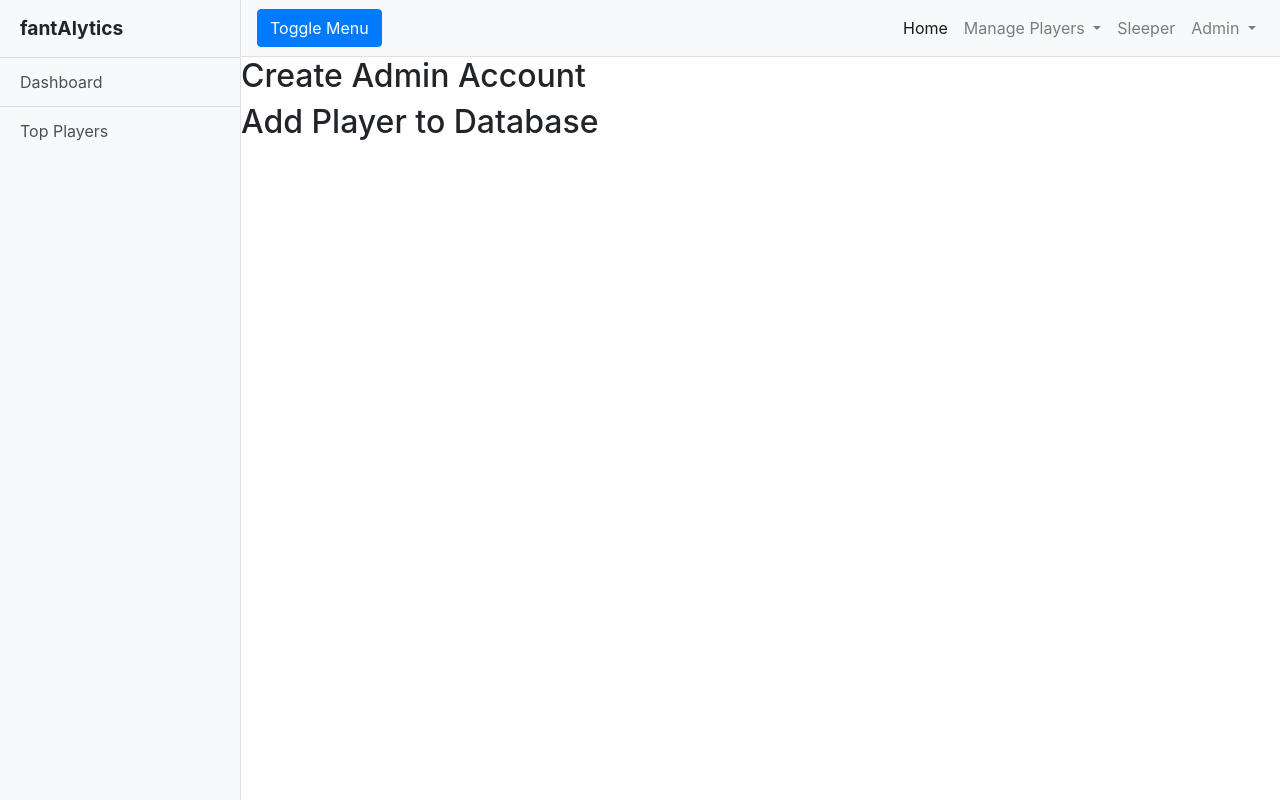
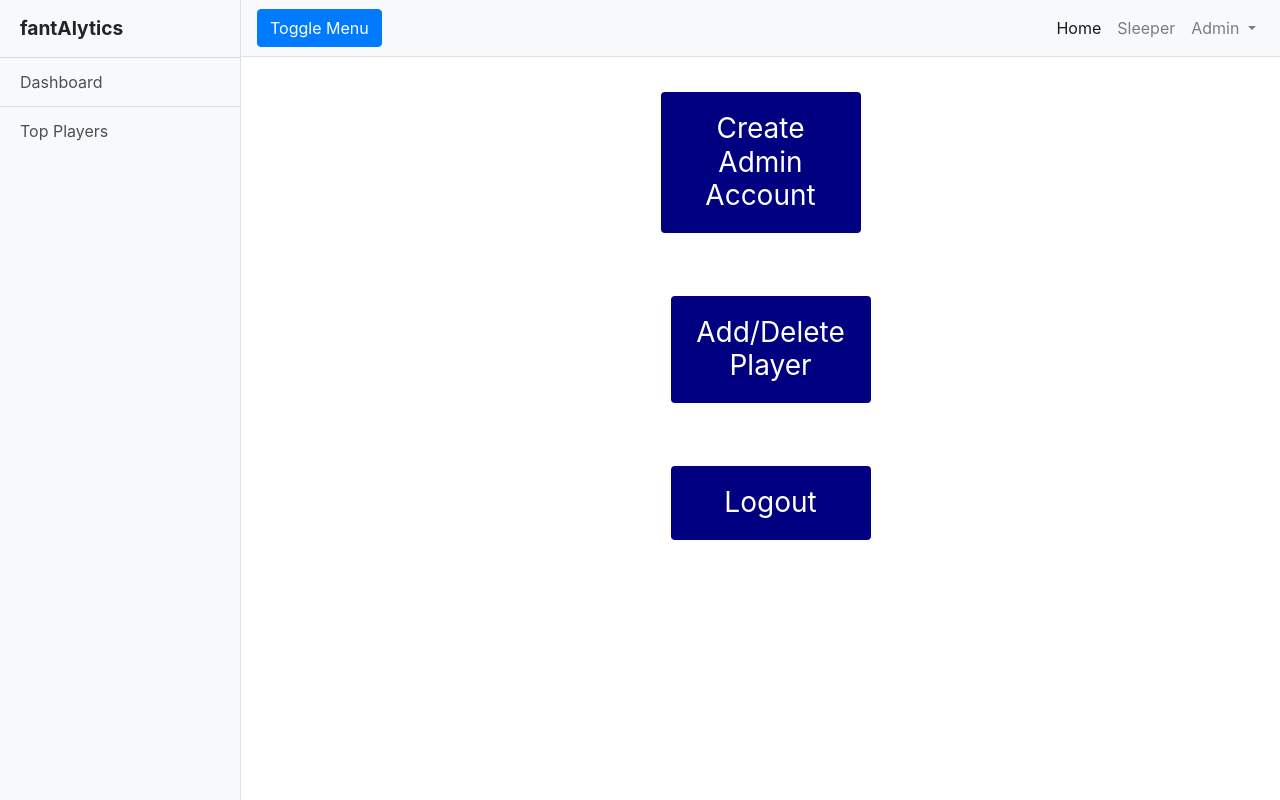
Before and after one commit to ht4703ne/MetroState-Capstone, a PHP site: page /admin.php in a window 1280 px wide. Run offline with PHP 8.4, Linux system fonts and the light colour scheme; some libraries are stand-ins or nearby versions.

Commit message:
Fixes and admin page complete

```diff
--- a/CAPSTONE_2/admin.php
+++ b/CAPSTONE_2/admin.php
@@ -3,7 +3,69 @@ session_start();
 ?>
 <!DOCTYPE html>
 <html lang="en">
+<style>
+      #display {
+				font-weight: 900;
+				color: navy;
+			}
 
+			.grid-container {
+				display: grid;
+				grid-template-columns: auto auto;
+
+			}
+			.grid-item {
+				padding: 10px;
+				font-size: 30px;
+				text-align: center;
+			}
+
+
+			.button {
+				display: inline-block;
+				border-radius: 4px;
+				background-color: #000080;
+				border: none;
+				color: #FFFFFF;
+				text-align: center;
+				font-size: 28px;
+				padding: 20px;
+				width: 200px;
+				transition: all 0.5s;
+				cursor: pointer;
+				margin: 5px;
+			}
+
+		.button span {
+				cursor: pointer;
+				display: inline-block;
+				position: relative;
+				transition: 0.5s;
+			}
+
+		.button span:after {
+				content: '\00bb';
+				position: absolute;
+				opacity: 0;
+				top: 0;
+				right: -20px;
+				transition: 0.5s;
+			}
+
+		.button:hover span {
+				padding-right: 25px;
+			}
+
+		.button:hover span:after {
+				opacity: 1;
+				right: 0;
+    }
+    .button-center {
+      text-align: center;
+      padding: 15px;
+      margin: 15px;
+    }
+</style>
 <head>
 
   <meta charset="utf-8">
@@ -13,6 +75,11 @@ session_start();
 </head>
 
 <body>
-<h2 a href="#" class="">Create Admin Account</h2>
-<h2 a href="#" class="">Add Player to Database</h2>
+
+<div class= "button-center">
+<h2><a href="create_admin.php" class="grid-item"><button class="button"><span>Create Admin Account</span></h2>
+<h2><a href="#" class="grid-item"><button class="button"><span>Add/Delete Player</span></h2>
+<h2><a href="logout.php" class="grid-item"><button class="button"><span>Logout</span></h2>
+</div>
+
 </body>
--- /dev/null
+++ b/CAPSTONE_2/create_admin.php
@@ -0,0 +1,3 @@
+<?php include('./shared/navigation.php');
+session_start();
+?>
--- a/CAPSTONE_2/shared/navigation.php
+++ b/CAPSTONE_2/shared/navigation.php
@@ -71,16 +71,6 @@
             <li class="nav-item active">
               <a class="nav-link" href="index.php">Home <span class="sr-only">(current)</span></a>
             </li>
-            <li class="nav-item dropdown">
-              <a class="nav-link dropdown-toggle" href="#" id="navbarDropdown" role="button" data-toggle="dropdown" aria-haspopup="true" aria-expanded="false">
-                Manage Players
-              </a>
-              <div class="dropdown-menu dropdown-menu-right" aria-labelledby="navbarDropdown">
-                <a class="dropdown-item" href="#">Player Managment</a>
-                <a class="dropdown-item" href="#">Add Player</a>
-                <a class="dropdown-item" href="#">Delet Player</a>
-              </div>
-            </li>
             <li class="nav-item">
               <a class="nav-link" href="https://sleeper.app" target="_blank">Sleeper</a>
             </li>
@@ -90,7 +80,6 @@
               </a>
               <div class="dropdown-menu dropdown-menu-right" aria-labelledby="navbarDropdown">
                 <a class="dropdown-item" href="admin_login.php">Login</a>
-                <a class="dropdown-item" href="#">Create Admin</a>
                 <div class="dropdown-divider"></div>
                 <a class="dropdown-item" href="logout.php">Log Out</a>
               </div>
--- a/admin.php
+++ /dev/null
@@ -1 +0,0 @@
-<?php include('./shared/navigation.php');?>
```
Also changed, not shown: CAPSTONE_2/admin_login.php (+1 -14 lines).
